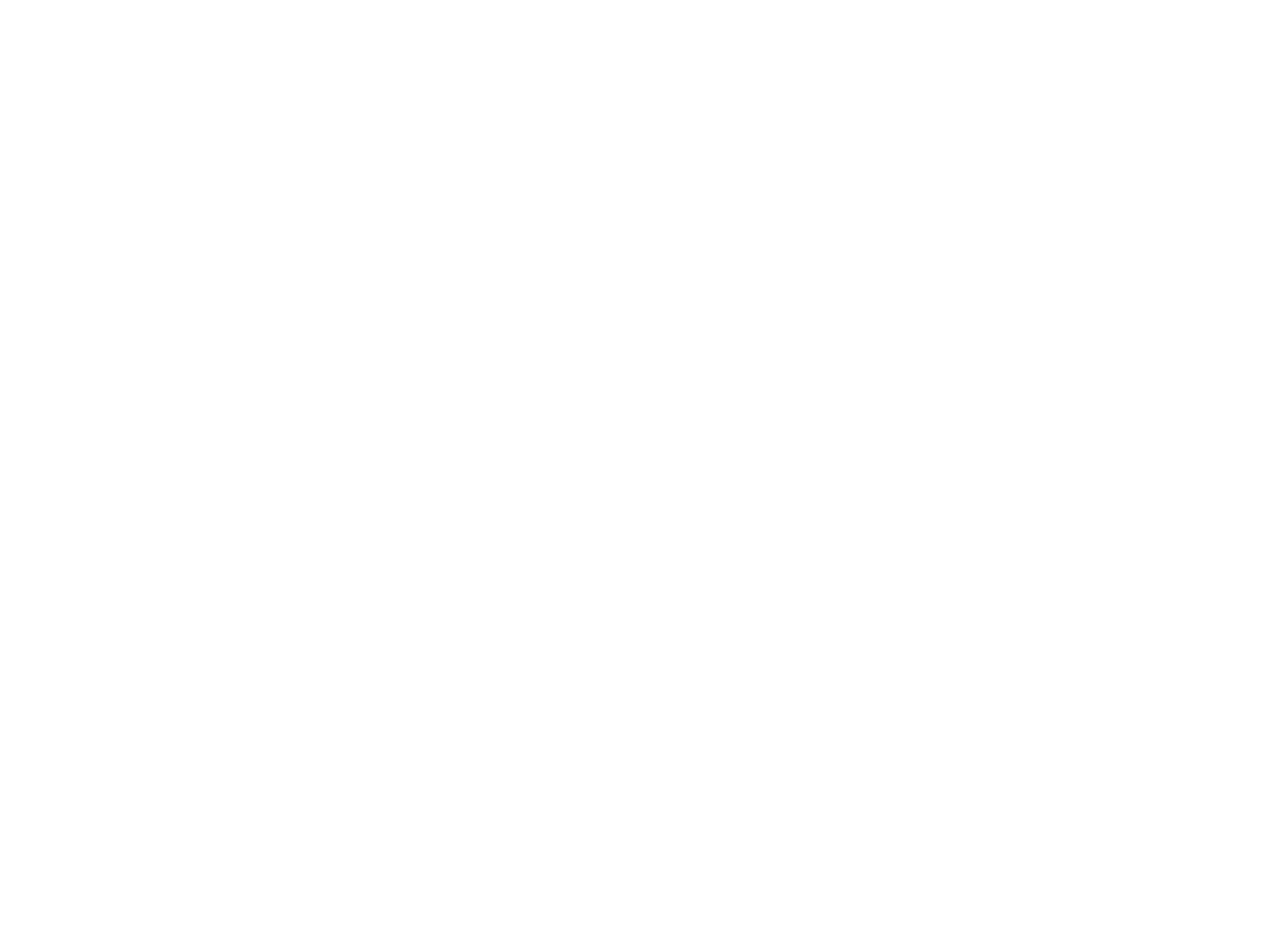
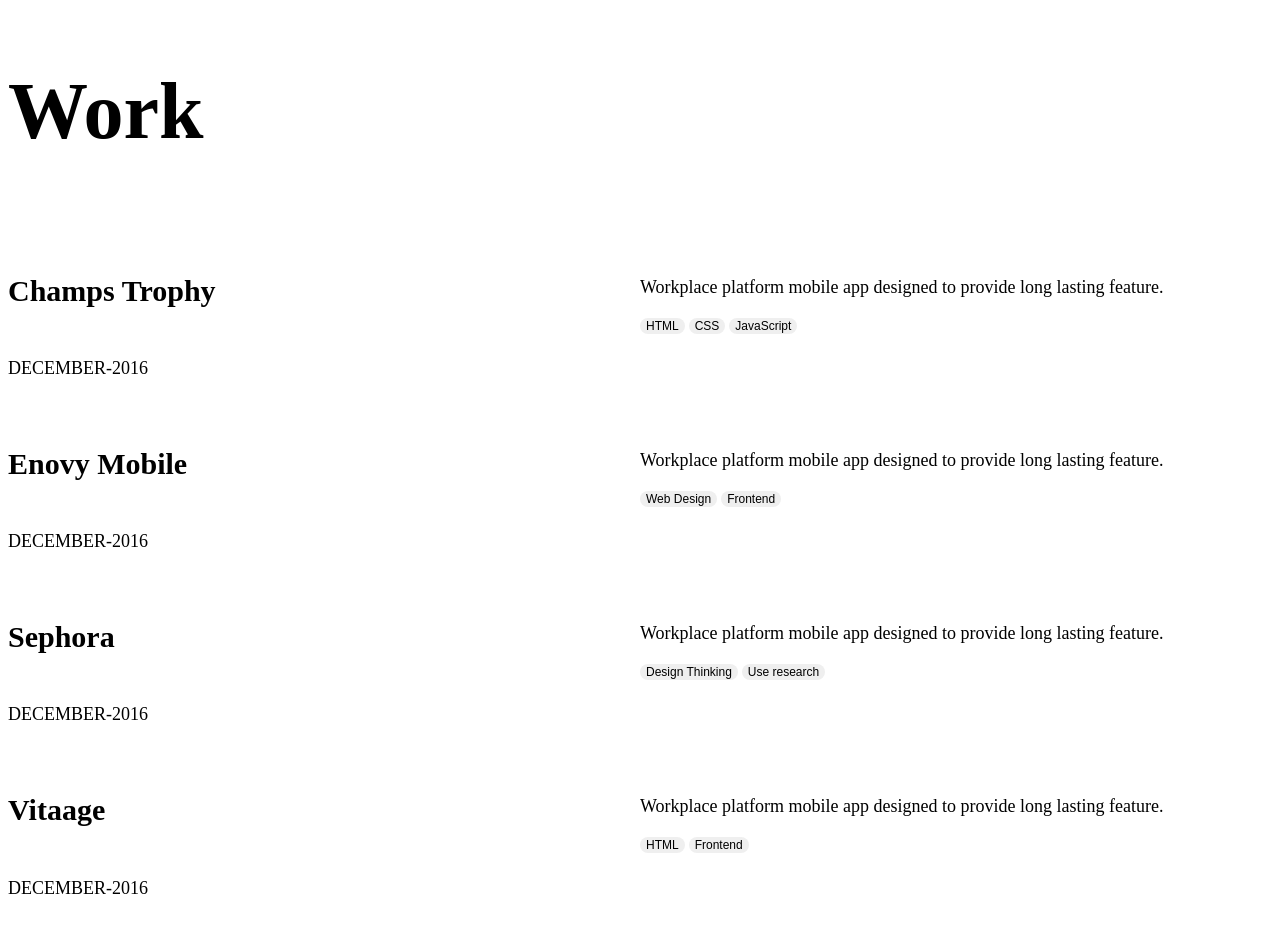
Before and after one commit to ultrasoft011/Portafolio, a plain HTML site: page index.html in a window 1280 px wide. Before the commit the page ends 800 px from the top, so only its background shows below. Drawn offline with Linux system fonts and the light colour scheme.

Commit message:
Sección A/Work

```diff
--- a/css/styles.css
+++ b/css/styles.css
@@ -0,0 +1,31 @@
+/* Work */
+
+.work__content {
+    display: flex;
+    flex-wrap: wrap;
+}
+.work-izq {
+    text-align: left;
+    flex: 50%;
+    margin-top: 0;
+}
+.work-derecha {
+    flex: 50%;
+    text-align: left;
+    margin-top: 35px;
+}
+.work__card h5 {
+    font-size: 30px;
+}
+.work__card p {
+    font-size: 18px;
+}
+.work__card button {
+    font-size: 12px;
+    border-radius: 10px;
+    border: none;
+}
+.work-title {
+    font-size: 80px;
+    font-weight: 700;
+}
--- a/index.html
+++ b/index.html
@@ -4,10 +4,76 @@
     <meta charset="UTF-8">
     <meta http-equiv="X-UA-Compatible" content="IE=edge">
     <meta name="viewport" content="width=device-width, initial-scale=1.0">
-    <link rel="stylesheet" href="styles.css">
+    <link rel="stylesheet" href="/css/styles.css">
     <title>Portafolio</title>
 </head>
 <body>
-
+    <!-- Work -->
+    <h2 class="work-title">Work</h2>
+    <div class="work">
+        <div class="work__content">
+            <!-- Sección Izquierda -->
+            <div class="work-izq">
+                <div class="work__card">
+                    <h5>Champs Trophy</h5>
+                    <p>DECEMBER-2016</p>
+                </div>
+            </div>
+            <!-- Sección Derecha -->
+            <div class="work-derecha">
+                <div class="work__card">
+                    <p>Workplace platform mobile app designed to provide long lasting feature.</p>
+                    <button>HTML</button>
+                    <button>CSS</button>
+                    <button>JavaScript</button>
+                </div>
+            </div>
+            <!-- Sección Izquierda -->
+            <div class="work-izq">
+                <div class="work__card">
+                    <h5>Enovy Mobile</h5>
+                    <p>DECEMBER-2016</p>
+                </div>
+            </div>
+            <!-- Sección Derecha -->
+            <div class="work-derecha">
+                <div class="work__card">
+                    <p>Workplace platform mobile app designed to provide long lasting feature.</p>
+                    <button>Web Design</button>
+                    <button>Frontend</button>
+                </div>
+            </div>
+            <!-- Sección Izquierda -->
+            <div class="work-izq">
+                <div class="work__card">
+                    <h5>Sephora</h5>
+                    <p>DECEMBER-2016</p>
+                </div>
+            </div>
+            <!-- Sección Derecha -->
+            <div class="work-derecha">
+                <div class="work__card">
+                    <p>Workplace platform mobile app designed to provide long lasting feature.</p>
+                    <button>Design Thinking</button>
+                    <button>Use research</button>
+                </div>
+            </div>
+            <!-- Sección Izquierda -->
+            <div class="work-izq">
+                <div class="work__card">
+                    <h5>Vitaage</h5>
+                    <p>DECEMBER-2016</p>
+                </div>
+            </div>
+            <!-- Sección Derecha -->
+            <div class="work-derecha">
+                <div class="work__card">
+                    <p>Workplace platform mobile app designed to provide long lasting feature.</p>
+                    <button>HTML</button>
+                    <button>Frontend</button>
+                </div>
+            </div>
+        </div>
+    </div>
 </body>
 </html>
```
